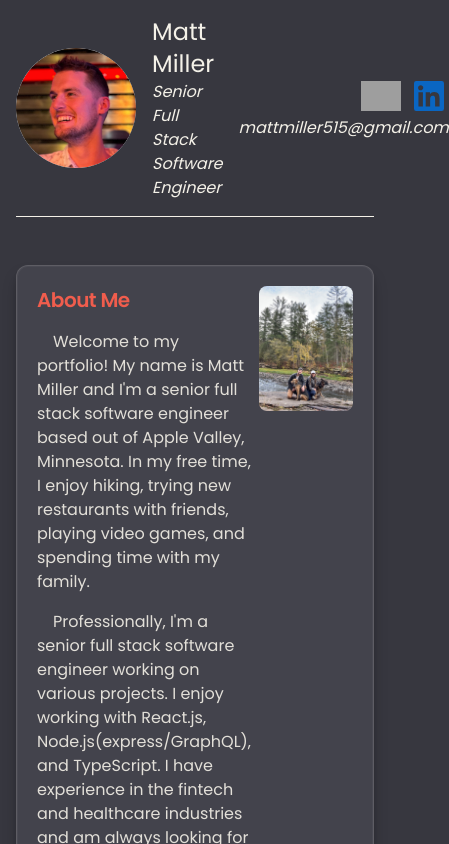
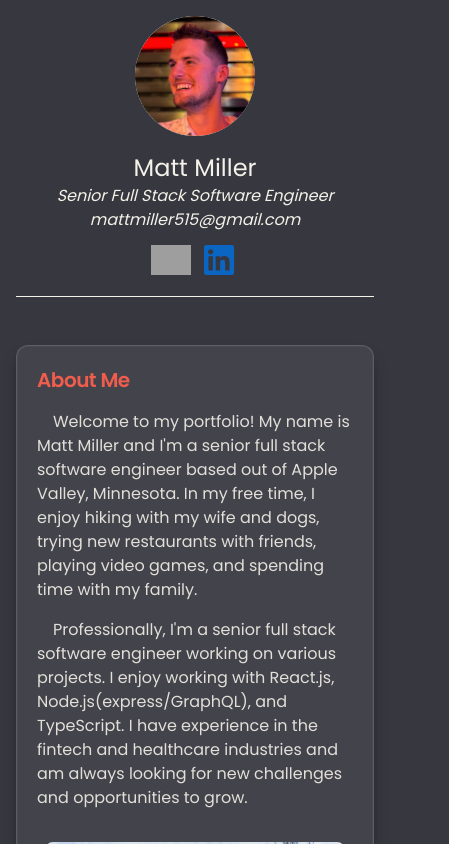
Before and after one commit to mattmiller515/matts-portfolio, a Next.js app: page / in a window 390 px wide. Shown: the top 844 px of the page, 449 px wide, since content can reach past the window. Built offline with nearby package versions, Linux system fonts and the light colour scheme; grey boxes are pictures that could not be loaded.

Commit message:
mobile support

```diff
--- a/app/page.tsx
+++ b/app/page.tsx
@@ -9,7 +9,7 @@ export default function Home() {
       <Header />
       <div className="mt-12 flex flex-col gap-4 items-center max-w-7xl mx-auto">
         <ContentCard>
-          <div className="flex gap-2">
+          <div className="flex sm:flex-row flex-col sm:gap-2 gap-8">
             <div className="flex-1">
               <h2 className="text-xl font-semibold tracking-tight text-primary mb-4">
                 About Me
@@ -17,9 +17,9 @@ export default function Home() {
               <p className="mb-4">
                 &emsp;Welcome to my portfolio! My name is Matt Miller and
                 I&apos;m a senior full stack software engineer based out of
-                Apple Valley, Minnesota. In my free time, I enjoy hiking, trying
-                new restaurants with friends, playing video games, and spending
-                time with my family.
+                Apple Valley, Minnesota. In my free time, I enjoy hiking with my
+                wife and dogs, trying new restaurants with friends, playing
+                video games, and spending time with my family.
               </p>
               <p>
                 &emsp;Professionally, I&apos;m a senior full stack software
--- a/components/widgets/Header/Header.tsx
+++ b/components/widgets/Header/Header.tsx
@@ -4,7 +4,7 @@ import LinkedInLogo from "@/public/linkedin-logo.svg";
 
 export const Header = () => {
   return (
-    <div className="flex gap-4 items-center w-full border-b border-gray-secondary pb-4">
+    <div className="flex sm:flex-row flex-col sm:gap-4 gap-0 items-center w-full border-b border-gray-secondary pb-4">
       <Image
         src="/profile-pic.png"
         alt="profile picture"
@@ -12,12 +12,13 @@ export const Header = () => {
         width={100}
         height={100}
       />
-      <div>
+      <div className="text-center sm:text-left sm:mt-0 mt-4">
         <h1 className="text-2xl">Matt Miller</h1>
         <p className="italic">Senior Full Stack Software Engineer</p>
       </div>
-      <div className="flex-1 italic flex flex-col text-right">
-        <div className="flex gap-2 items-center justify-end">
+      <div className="flex-1 italic flex flex-col text-right gap-2">
+        <p>mattmiller515@gmail.com</p>
+        <div className="flex gap-2 items-center justify-center sm:justify-end">
           <a
             href="https://github.com/mattmiller515"
             target="_blank"
@@ -45,7 +46,6 @@ export const Header = () => {
             />
           </a>
         </div>
-        <p>mattmiller515@gmail.com</p>
       </div>
     </div>
   );
--- a/components/widgets/Projects/Projects.tsx
+++ b/components/widgets/Projects/Projects.tsx
@@ -32,7 +32,7 @@ export const Projects = () => {
       <h2 className="text-xl font-semibold tracking-tight text-primary mb-4">
         My Projects
       </h2>
-      <div className="flex gap-4">
+      <div className="flex sm:flex-row flex-col sm:gap-4 gap-8">
         {projects.map((project) => (
           <a
             href={project.link}
```
